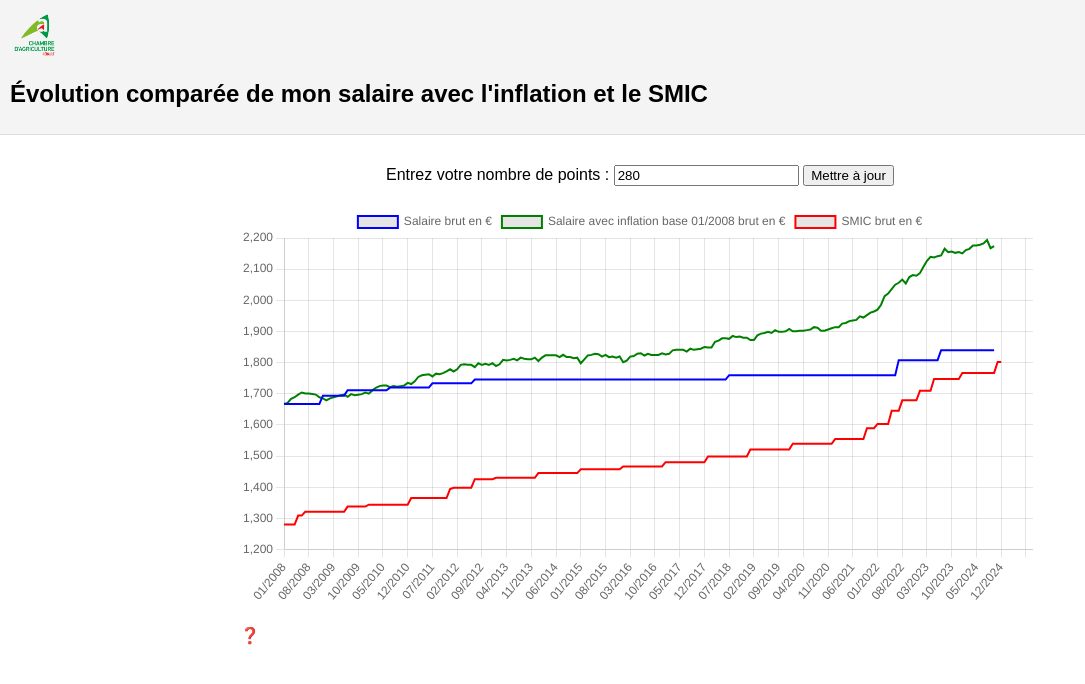
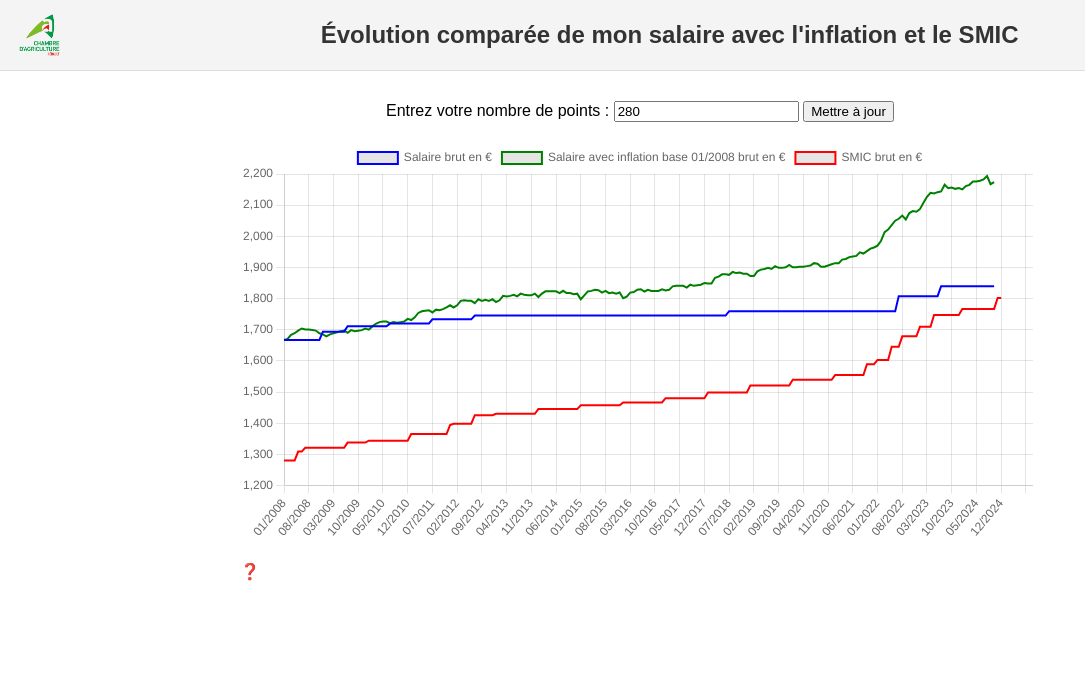
Before and after one commit to PointChambre/pointchambre.github.io, a plain HTML site: page index.html in a window 1280 px wide. Shown: the whole page, without its empty margins (0-1085 px from the left). Drawn offline with nearby package versions, Linux system fonts and the light colour scheme.

Commit message:
Update index.html

```diff
--- a/index.html
+++ b/index.html
@@ -28,11 +28,6 @@
 			margin: 0;
 			color: #333;
 		}
-        header {
-            padding: 10px;
-            background-color: #f4f4f4;
-            border-bottom: 1px solid #ddd;
-        }
         header img {
             height: 50px;
             margin-right: 10px;
@@ -89,9 +84,9 @@
     </style>
 </head>
 <body>
-    <header>
-        <img src="CA_HERAULT_V_RVB.png" alt="Logo Chambre d'Agriculture de l'Hérault">
-        <h1>Évolution comparée de mon salaire avec l'inflation et le SMIC</h1>
+    <header class="header">
+        <img src="CA_HERAULT_V_RVB.png" alt="Logo Chambre d'Agriculture de l'Hérault" class="logo">
+        <h1 class="header-title">Évolution comparée de mon salaire avec l'inflation et le SMIC</h1>
     </header>
     <div class="container">
         <div class="form-section">
```
